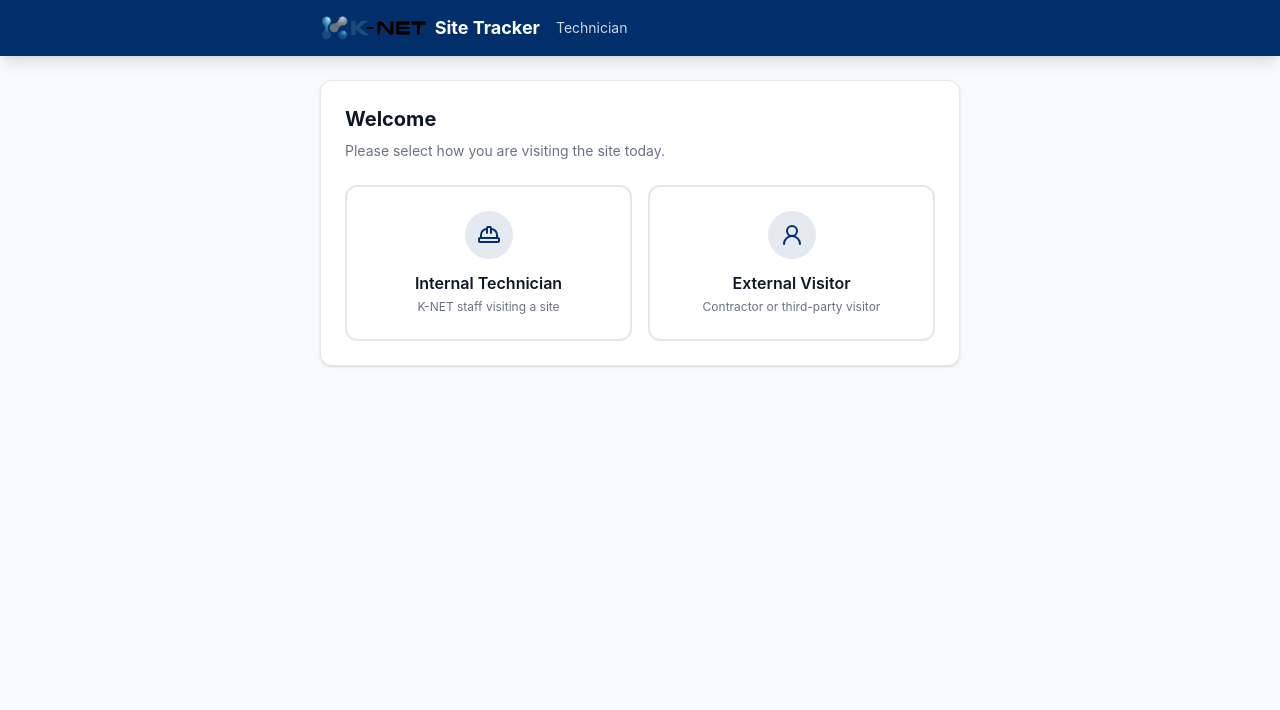
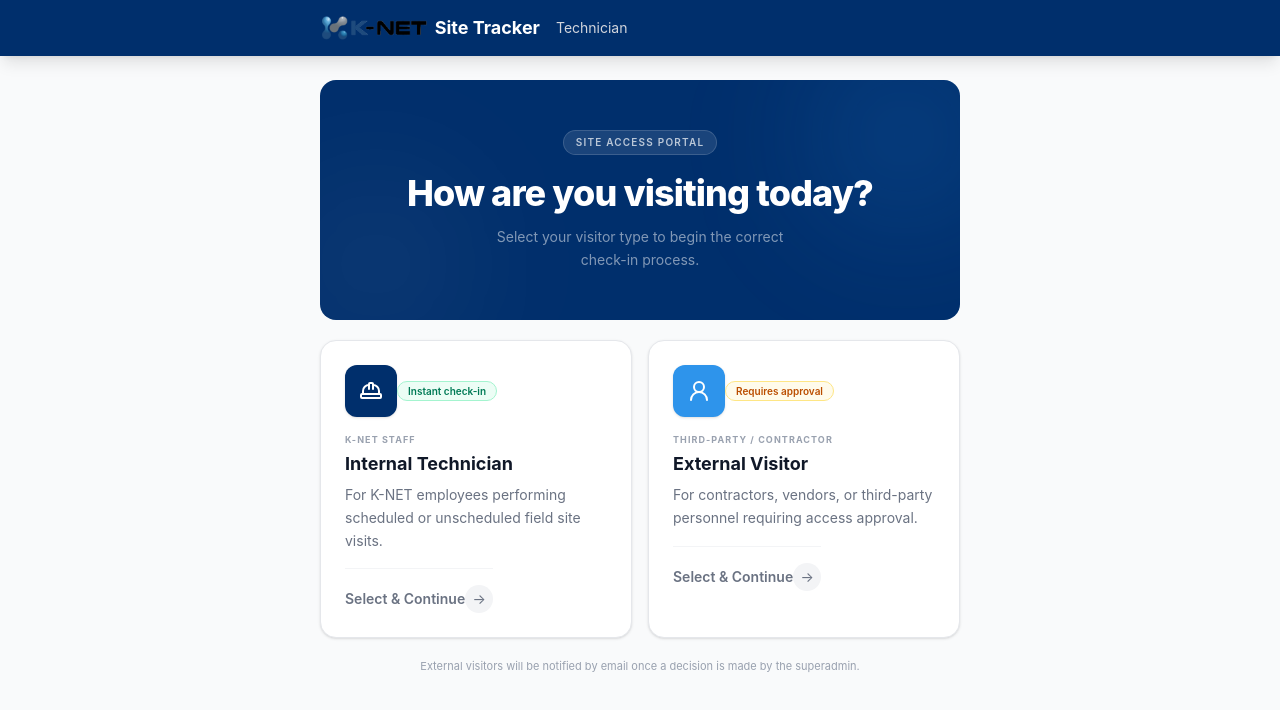
Before and after one commit to bamskydbest/site-tracker-front, a React (Vite) app: page /technician in a window 1280 px wide. Shown: the top 710 px of the page. Built offline with nearby package versions, Linux system fonts and the light colour scheme; no server answers.

Commit message:
Improving the new UI interface

```diff
--- a/src/pages/TechnicianFlow.tsx
+++ b/src/pages/TechnicianFlow.tsx
@@ -6,47 +6,101 @@ import StepPhotos from '../components/technician/StepPhotos.js';
 import StepComplete from '../components/technician/StepComplete.js';
 import ExternalWaiting from '../components/technician/ExternalWaiting.js';
 import Spinner from '../components/ui/Spinner.js';
-import Card from '../components/ui/Card.js';
 import { getVisitById } from '../services/visitService.js';
 import type { Visit } from '../types/index.js';
 
 const VISIT_KEY = 'sitetracker_active_visit';
 
+const VISITOR_OPTIONS = [
+  {
+    type: 'internal' as const,
+    icon: HardHat,
+    title: 'Internal Technician',
+    subtitle: 'K-NET Staff',
+    description: 'For K-NET employees performing scheduled or unscheduled field site visits.',
+    badge: 'Instant check-in',
+    badgeColor: 'bg-emerald-50 text-emerald-700 border-emerald-200',
+    iconBg: 'bg-[#002f6c]',
+    accentColor: 'group-hover:border-[#002f6c]/30 group-hover:shadow-[#002f6c]/8',
+  },
+  {
+    type: 'external' as const,
+    icon: UserRound,
+    title: 'External Visitor',
+    subtitle: 'Third-Party / Contractor',
+    description: 'For contractors, vendors, or third-party personnel requiring access approval.',
+    badge: 'Requires approval',
+    badgeColor: 'bg-amber-50 text-amber-700 border-amber-200',
+    iconBg: 'bg-[#2e94eb]',
+    accentColor: 'group-hover:border-[#2e94eb]/30 group-hover:shadow-[#2e94eb]/8',
+  },
+] as const;
+
 function VisitorTypeSelection({ onSelect }: { onSelect: (type: 'internal' | 'external') => void }) {
   return (
-    <Card className="p-6">
-      <h2 className="text-xl font-bold text-gray-900 mb-2">Welcome</h2>
-      <p className="text-sm text-gray-500 mb-6">
-        Please select how you are visiting the site today.
+    <div className="flex flex-col min-h-[calc(100dvh-72px)]">
+
+      {/* Hero band */}
+      <div className="bg-[#002f6c] px-5 py-8 sm:py-12 text-center rounded-2xl mb-5 relative overflow-hidden">
+        {/* Subtle background glow */}
+        <div className="absolute inset-0 pointer-events-none">
+          <div className="absolute -top-10 -right-10 w-48 h-48 rounded-full bg-[#2e94eb]/15 blur-3xl" />
+          <div className="absolute -bottom-10 -left-10 w-48 h-48 rounded-full bg-white/5 blur-3xl" />
+        </div>
+        <div className="relative z-10">
+          <span className="inline-flex items-center gap-1.5 bg-white/10 border border-white/15 text-white/70 text-[10px] font-semibold px-3 py-1 rounded-full mb-4 tracking-[0.12em] uppercase">
+            Site Access Portal
+          </span>
+          <h1 className="text-2xl sm:text-3xl lg:text-4xl font-extrabold text-white leading-tight tracking-tight">
+            How are you visiting today?
+          </h1>
+          <p className="text-white/50 text-sm mt-2.5 max-w-xs mx-auto leading-relaxed">
+            Select your visitor type to begin the correct check-in process.
           </p>
-      <div className="grid grid-cols-1 sm:grid-cols-2 gap-4">
+        </div>
+      </div>
+
+      {/* Cards */}
+      <div className="grid grid-cols-1 sm:grid-cols-2 gap-3 sm:gap-4">
+        {VISITOR_OPTIONS.map(({ type, icon: Icon, title, subtitle, description, badge, badgeColor, iconBg }) => (
           <button
-          onClick={() => onSelect('internal')}
-          className="flex flex-col items-center gap-3 p-6 rounded-xl border-2 border-gray-200 hover:border-accent hover:bg-accent/5 transition-all duration-200 cursor-pointer group"
+            key={type}
+            onClick={() => onSelect(type)}
+            className="group flex flex-col text-left p-5 sm:p-6 rounded-2xl border border-gray-200 bg-white shadow-sm hover:shadow-lg hover:border-gray-300 active:scale-[0.99] transition-all duration-200 cursor-pointer outline-none focus-visible:ring-2 focus-visible:ring-[#2e94eb]/50 w-full"
           >
-          <div className="w-12 h-12 rounded-full bg-primary/10 flex items-center justify-center group-hover:bg-accent/10 transition-colors">
-            <HardHat className="w-6 h-6 text-primary group-hover:text-accent transition-colors" />
+            {/* Top row: icon + badge */}
+            <div className="flex items-center justify-between mb-4">
+              <div className={`w-11 h-11 sm:w-13 sm:h-13 rounded-xl ${iconBg} flex items-center justify-center shadow-sm flex-shrink-0`}>
+                <Icon className="w-5 h-5 sm:w-6 sm:h-6 text-white" />
               </div>
-          <div className="text-center">
-            <p className="font-semibold text-gray-900">Internal Technician</p>
-            <p className="text-xs text-gray-500 mt-1">K-NET staff visiting a site</p>
+              <span className={`text-[10px] font-semibold px-2.5 py-1 rounded-full border leading-none ${badgeColor}`}>
+                {badge}
+              </span>
+            </div>
+
+            {/* Text block */}
+            <p className="text-[9px] font-bold tracking-[0.12em] text-gray-400 uppercase mb-1">{subtitle}</p>
+            <h2 className="text-base sm:text-lg font-bold text-gray-900 mb-1.5">{title}</h2>
+            <p className="text-xs sm:text-sm text-gray-500 leading-relaxed">{description}</p>
+
+            {/* CTA row */}
+            <div className="flex items-center justify-between mt-4 pt-4 border-t border-gray-100">
+              <span className="text-xs sm:text-sm font-semibold text-gray-500 group-hover:text-[#002f6c] transition-colors">
+                Select & Continue
+              </span>
+              <div className="w-7 h-7 rounded-full bg-gray-100 group-hover:bg-[#002f6c] flex items-center justify-center transition-colors duration-200 flex-shrink-0">
+                <span className="text-gray-500 group-hover:text-white text-sm leading-none transition-colors">→</span>
+              </div>
             </div>
           </button>
+        ))}
+      </div>
 
-        <button
-          onClick={() => onSelect('external')}
-          className="flex flex-col items-center gap-3 p-6 rounded-xl border-2 border-gray-200 hover:border-accent hover:bg-accent/5 transition-all duration-200 cursor-pointer group"
-        >
-          <div className="w-12 h-12 rounded-full bg-primary/10 flex items-center justify-center group-hover:bg-accent/10 transition-colors">
-            <UserRound className="w-6 h-6 text-primary group-hover:text-accent transition-colors" />
+      {/* Footer note */}
+      <p className="text-center text-[11px] text-gray-400 mt-5 pb-2 px-4">
+        External visitors will be notified by email once a decision is made by the superadmin.
+      </p>
     </div>
-          <div className="text-center">
-            <p className="font-semibold text-gray-900">External Visitor</p>
-            <p className="text-xs text-gray-500 mt-1">Contractor or third-party visitor</p>
-          </div>
-        </button>
-      </div>
-    </Card>
   );
 }
 
```
Lines whose indentation alone changed are shown as unchanged.
